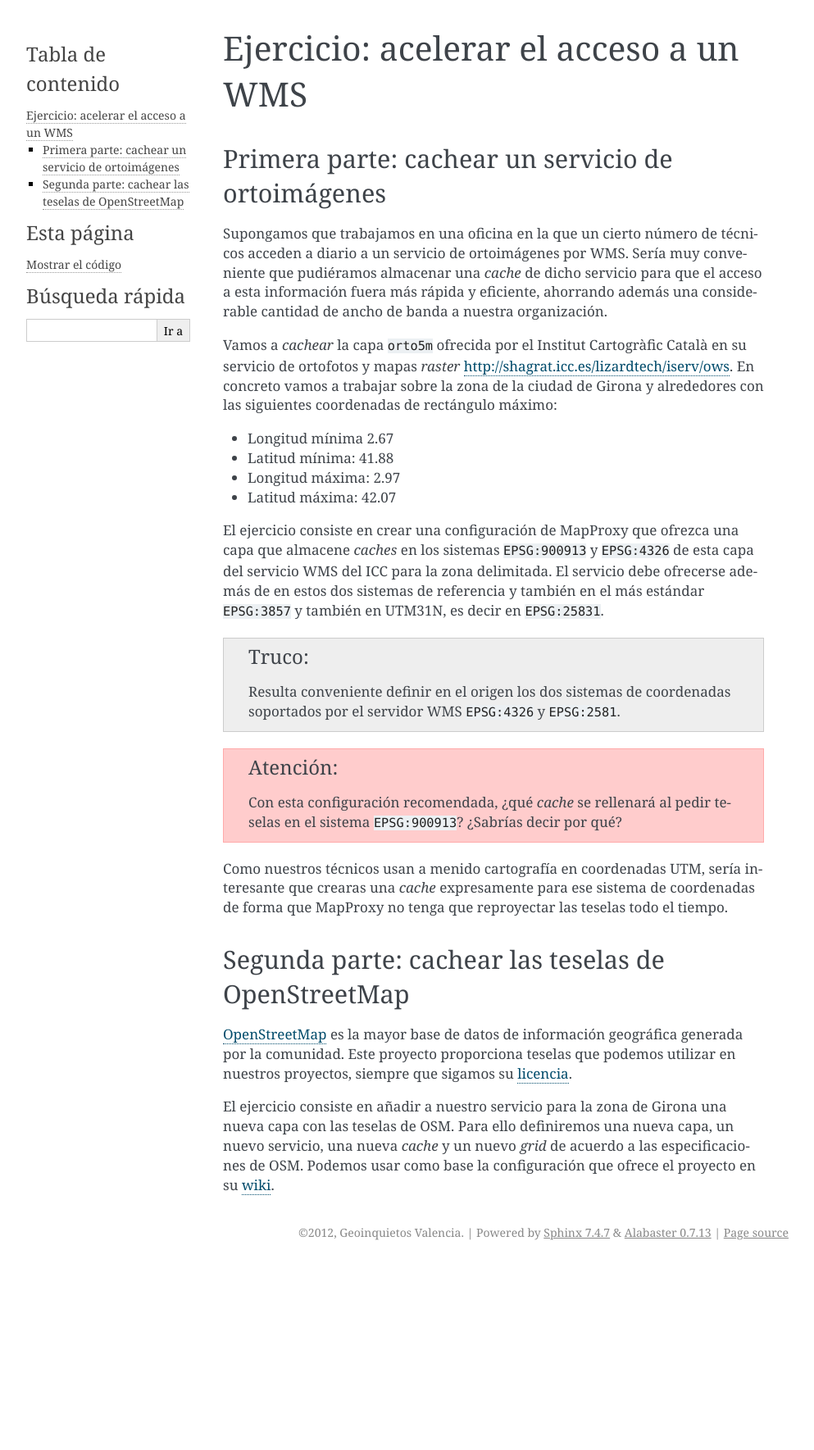
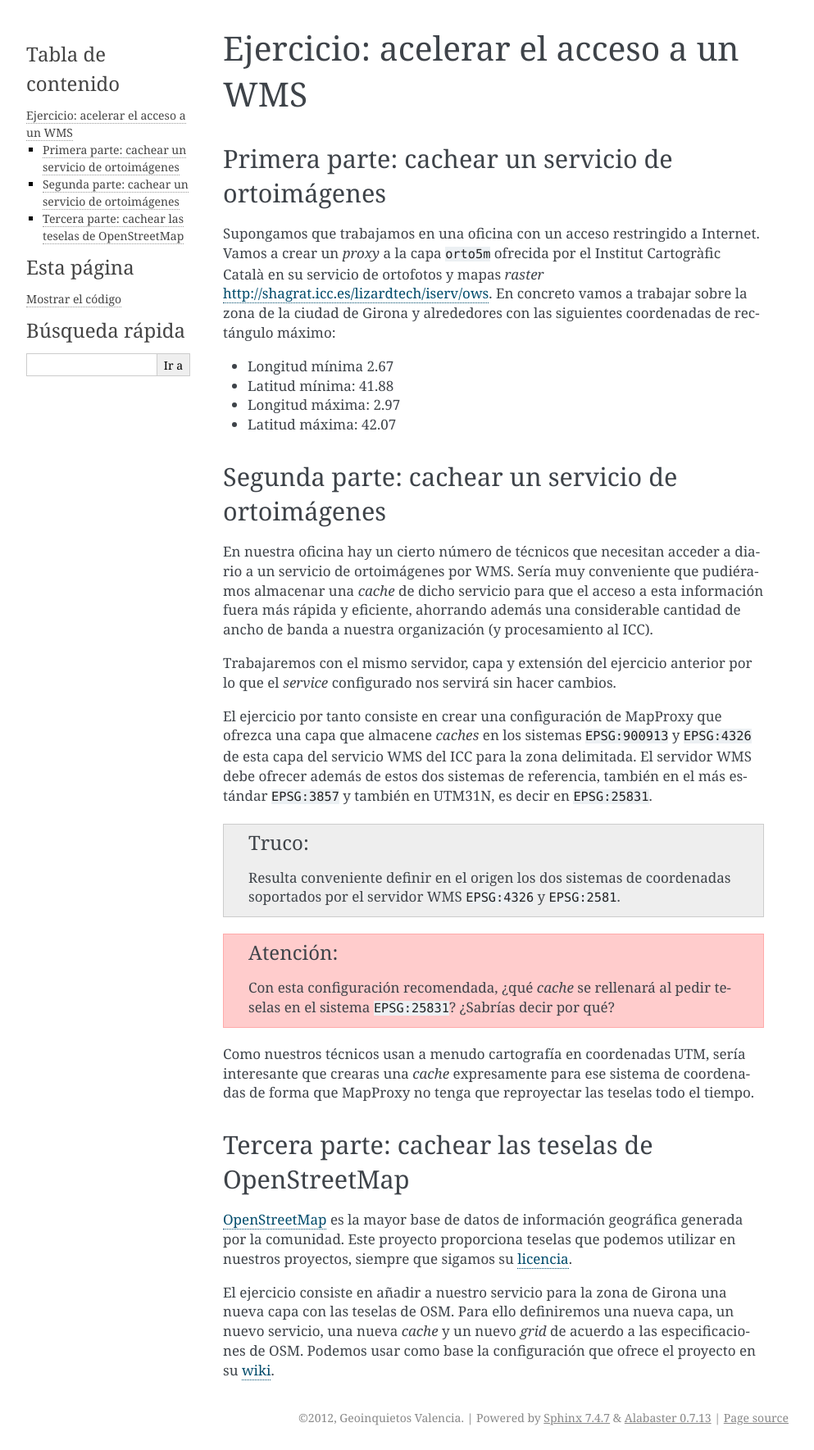
Before and after one commit to geoinquietosvlc/mapproxy-workshop, a Sphinx documentation site: the page built from doc/source/ejercicios/acelerar-wms.rst, in a window 1280 px wide. Shown: the whole page at 82% size, without its empty margins (148-1141 px from the left). Built offline with Sphinx 7.4.7, drawn with Linux system fonts in a browser that asks for light colours; before the commit the page ends 1543 px from its top, so only the background shows below that.

Commit message:
añadida una nueva parte al ejercicio primero

```diff
--- a/doc/source/ejercicios/acelerar-wms.rst
+++ b/doc/source/ejercicios/acelerar-wms.rst
@@ -4,14 +4,9 @@ Ejercicio: acelerar el acceso a un WMS
 Primera parte: cachear un servicio de ortoimágenes
 +++++++++++++++++++++++++++++++++++++++++++++++++++++++++++++++
 
-Supongamos que trabajamos en una oficina en la que un cierto número de técnicos
-acceden a diario a un servicio de ortoimágenes por WMS. Sería muy conveniente
-que pudiéramos almacenar una *cache* de dicho servicio para que el acceso a esta
-información fuera más rápida y eficiente, ahorrando además una considerable
-cantidad de ancho de banda a nuestra organización.
-
-Vamos a *cachear* la capa ``orto5m`` ofrecida por el Institut Cartogràfic Català
-en su servicio de ortofotos y mapas *raster*
+Supongamos que trabajamos en una oficina con un acceso restringido a Internet.
+Vamos a crear un *proxy* a la capa ``orto5m`` ofrecida por el Institut
+Cartogràfic Català en su servicio de ortofotos y mapas *raster*
 http://shagrat.icc.es/lizardtech/iserv/ows. En concreto vamos a trabajar sobre
 la zona de la ciudad de Girona y alrededores con las siguientes coordenadas de
 rectángulo máximo:
@@ -21,25 +16,39 @@ rectángulo máximo:
 - Longitud máxima: 2.97
 - Latitud máxima: 42.07
 
-El ejercicio consiste en crear una configuración de MapProxy que ofrezca una
-capa que almacene *caches* en los sistemas ``EPSG:900913`` y ``EPSG:4326`` de
-esta capa del servicio WMS del ICC para la zona delimitada. El servicio debe
-ofrecerse además de en estos dos sistemas de referencia y también en el más
-estándar ``EPSG:3857`` y también en UTM31N, es decir en ``EPSG:25831``.
+
+Segunda parte: cachear un servicio de ortoimágenes
++++++++++++++++++++++++++++++++++++++++++++++++++++++++++++++++
+
+En nuestra oficina hay un cierto número de técnicos que necesitan acceder a
+diario a un servicio de ortoimágenes por WMS. Sería muy conveniente que
+pudiéramos almacenar una *cache* de dicho servicio para que el acceso a esta
+información fuera más rápida y eficiente, ahorrando además una considerable
+cantidad de ancho de banda a nuestra organización (y procesamiento al ICC).
+
+Trabajaremos con el mismo servidor, capa y extensión del ejercicio anterior por lo
+que el *service* configurado nos servirá sin hacer cambios.
+
+El ejercicio por tanto consiste en crear una configuración de MapProxy que
+ofrezca una capa que almacene *caches* en los sistemas ``EPSG:900913`` y
+``EPSG:4326`` de esta capa del servicio WMS del ICC para la zona delimitada. El
+servidor WMS debe ofrecer además de estos dos sistemas de referencia, también en
+el más estándar ``EPSG:3857`` y también en UTM31N, es decir en ``EPSG:25831``.
 
 .. tip:: Resulta conveniente definir en el origen los dos sistemas de
          coordenadas soportados por el servidor WMS ``EPSG:4326`` y
          ``EPSG:2581``.
 
 .. attention:: Con esta configuración recomendada, ¿qué *cache* se rellenará
-               al pedir teselas en el sistema ``EPSG:900913``? ¿Sabrías decir
+               al pedir teselas en el sistema ``EPSG:25831``? ¿Sabrías decir
                por qué?
 
-Como nuestros técnicos usan a menido cartografía en coordenadas UTM, sería
+Como nuestros técnicos usan a menudo cartografía en coordenadas UTM, sería
 interesante que crearas una *cache* expresamente para ese sistema de coordenadas
 de forma que MapProxy no tenga que reproyectar las teselas todo el tiempo.
 
-Segunda parte: cachear las teselas de OpenStreetMap
+
+Tercera parte: cachear las teselas de OpenStreetMap
 ++++++++++++++++++++++++++++++++++++++++++++++++++++++++++++++++
 
 `OpenStreetMap <http://osm.org>`_ es la mayor base de datos de información
--- a/doc/source/instalacion-configuracion.rst
+++ b/doc/source/instalacion-configuracion.rst
@@ -32,8 +32,10 @@ Instalación de MapProxy
 Primero vamos a descargar los materiales del taller. En el home del usuario
 ejecutar::
 
-  $ git clone https://github.com/geoinquietosvlc/mapproxy-workshop.git
   $ wget -O mapproxy-workshop/mapproxy-workshop.pdf "http://bit.ly/mapproxy-workshop"
+
+..  $ git clone https://github.com/geoinquietosvlc/mapproxy-workshop.git
+
 
 Con esto tendremos una nueva carpeta ``mapproxy-worksop`` con el documento pdf
 del taller así como los ejercicios resueltos, etc.
```
Also changed, not shown: 1 other file.
